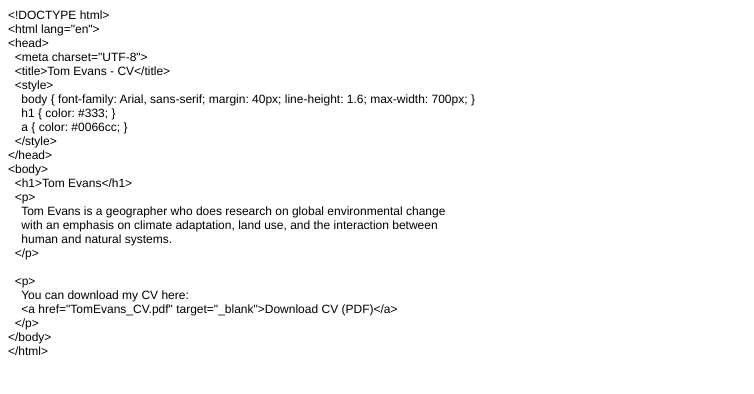
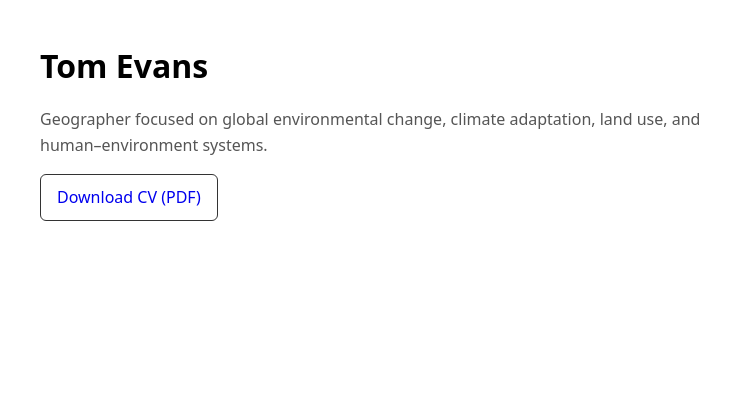
Before and after one commit to tomgeog/tomgeog.github.io, a plain HTML site: page index.html in a window 1280 px wide. Shown: the whole page, without its empty margins (0-754 px from the left). Drawn offline with Linux system fonts and the light colour scheme.

Commit message:
Update index.html

```diff
--- a/index.html
+++ b/index.html
@@ -1,40 +1,20 @@
-<!DOCTYPE html><html>
+<!DOCTYPE html>
+<html lang="en">
 <head>
-  <meta http-equiv="Content-Type" content="text/html; charset=utf-8">
-  <meta http-equiv="Content-Style-Type" content="text/css">
-  <title></title>
-  <meta name="Generator" content="Cocoa HTML Writer">
-  <meta name="CocoaVersion" content="2575.7">
-  <style type="text/css">
-    p.p1 {margin: 0.0px 0.0px 0.0px 0.0px; font: 12.0px Helvetica}
-    p.p2 {margin: 0.0px 0.0px 0.0px 0.0px; font: 12.0px Helvetica; min-height: 14.0px}
+  <meta charset="UTF-8" />
+  <title>Tom Evans</title>
+  <meta name="viewport" content="width=device-width, initial-scale=1" />
+  <style>
+    body { font-family: system-ui, Arial, sans-serif; margin: 40px; line-height: 1.6; max-width: 720px; }
+    h1 { margin-bottom: 0.25rem; }
+    .muted { color: #555; }
+    .btn { display:inline-block; padding:.6rem 1rem; border:1px solid #333; text-decoration:none; border-radius:6px; }
   </style>
 </head>
 <body>
-<p class="p1">&lt;!DOCTYPE html&gt;</p>
-<p class="p1">&lt;html lang="en"&gt;</p>
-<p class="p1">&lt;head&gt;</p>
-<p class="p1"><span class="Apple-converted-space">  </span>&lt;meta charset="UTF-8"&gt;</p>
-<p class="p1"><span class="Apple-converted-space">  </span>&lt;title&gt;Tom Evans - CV&lt;/title&gt;</p>
-<p class="p1"><span class="Apple-converted-space">  </span>&lt;style&gt;</p>
-<p class="p1"><span class="Apple-converted-space">    </span>body { font-family: Arial, sans-serif; margin: 40px; line-height: 1.6; max-width: 700px; }</p>
-<p class="p1"><span class="Apple-converted-space">    </span>h1 { color: #333; }</p>
-<p class="p1"><span class="Apple-converted-space">    </span>a { color: #0066cc; }</p>
-<p class="p1"><span class="Apple-converted-space">  </span>&lt;/style&gt;</p>
-<p class="p1">&lt;/head&gt;</p>
-<p class="p1">&lt;body&gt;</p>
-<p class="p1"><span class="Apple-converted-space">  </span>&lt;h1&gt;Tom Evans&lt;/h1&gt;</p>
-<p class="p1"><span class="Apple-converted-space">  </span>&lt;p&gt;</p>
-<p class="p1"><span class="Apple-converted-space">    </span>Tom Evans is a geographer who does research on global environmental change</p>
-<p class="p1"><span class="Apple-converted-space">    </span>with an emphasis on climate adaptation, land use, and the interaction between</p>
-<p class="p1"><span class="Apple-converted-space">    </span>human and natural systems.</p>
-<p class="p1"><span class="Apple-converted-space">  </span>&lt;/p&gt;</p>
-<p class="p2"><span class="Apple-converted-space">  </span></p>
-<p class="p1"><span class="Apple-converted-space">  </span>&lt;p&gt;</p>
-<p class="p1"><span class="Apple-converted-space">    </span>You can download my CV here:<span class="Apple-converted-space"> </span></p>
-<p class="p1"><span class="Apple-converted-space">    </span>&lt;a href="TomEvans_CV.pdf" target="_blank"&gt;Download CV (PDF)&lt;/a&gt;</p>
-<p class="p1"><span class="Apple-converted-space">  </span>&lt;/p&gt;</p>
-<p class="p1">&lt;/body&gt;</p>
-<p class="p1">&lt;/html&gt;</p>
+  <h1>Tom Evans</h1>
+  <p class="muted">Geographer focused on global environmental change, climate adaptation, land use, and human–environment systems.</p>
+
+  <p><a class="btn" href="TomEvans_CV.pdf" target="_blank" rel="noopener">Download CV (PDF)</a></p>
 </body>
 </html>
```
